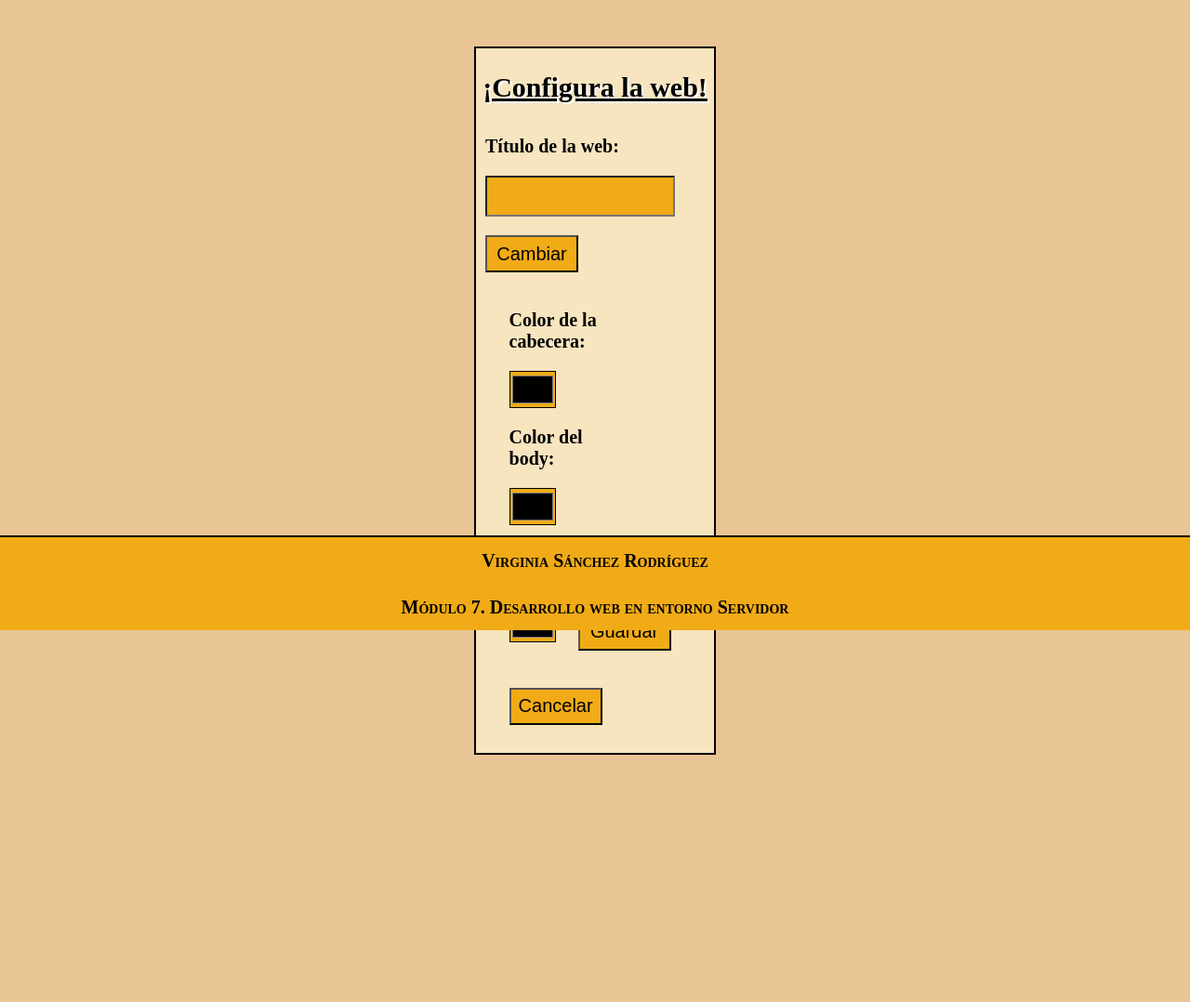
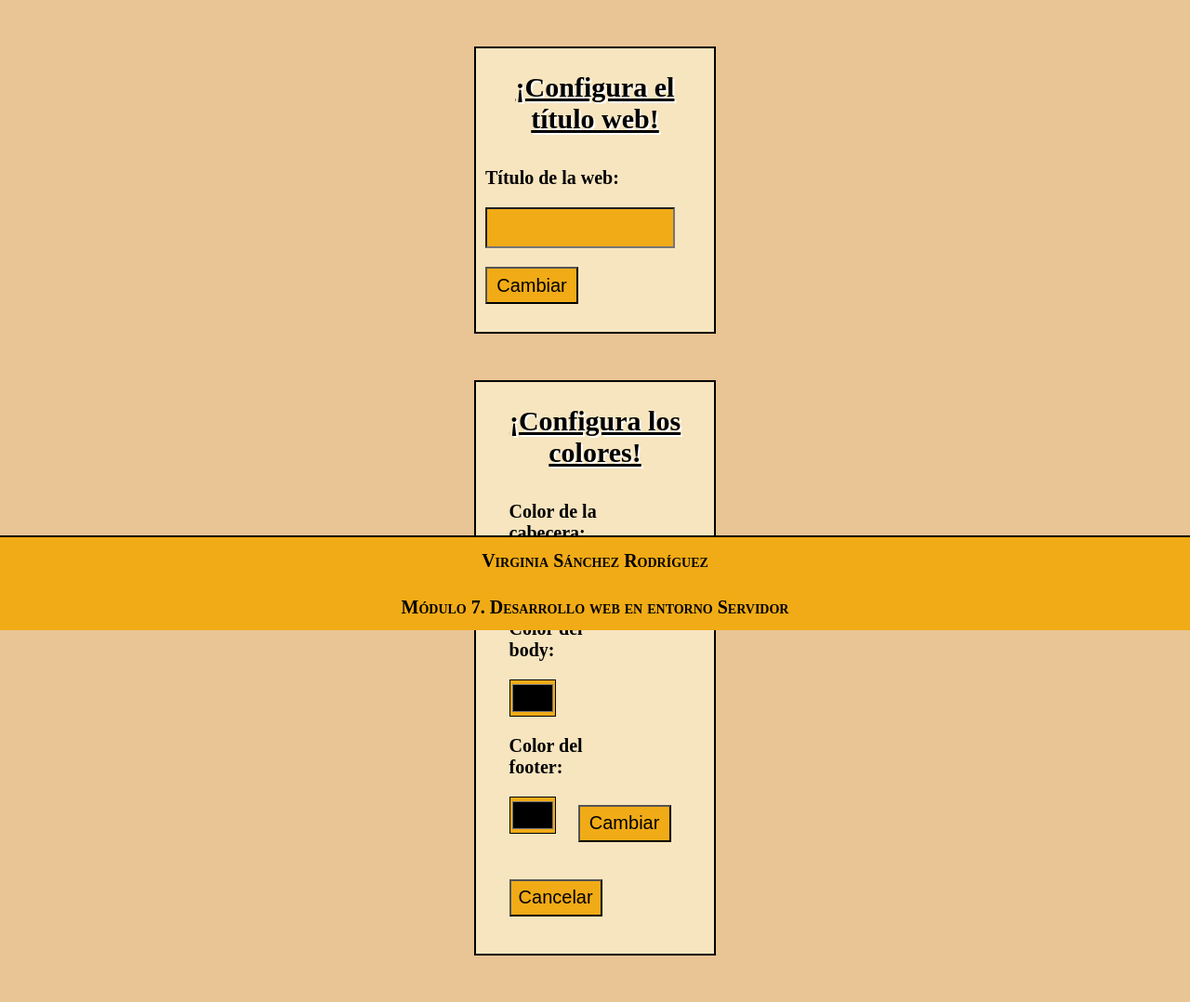
Before and after one commit to vsanchezrod/CRUD_PHP, a PHP site: page /formularioConfiguracion.php in a window 1280 px wide. Shown: the part 122-1200 px from the top of the page at 93% size. Before the commit the page ends 934 px from the top, so only its background shows below. Run offline with PHP 8.4, Linux system fonts and the light colour scheme; the visitor is signed in with stand-in values (Sample User, id 1).

Commit message:
Retocando código

```diff
--- a/cabecera.php
+++ b/cabecera.php
@@ -2,8 +2,20 @@
 <!DOCTYPE html>
 <html lang="en">
 <head>
+
+<?php
+
+	if(isset($_POST['tituloNuevo'])){
+		$title = $_POST['tituloNuevo'];
+	}
+	else {
+		$title = "PAC SERVIDOR";
+	}
+
+?>
+
 	<meta charset="UTF-8">
-	<title>UF3 PAC1</title>
+	<title><?php echo $title;?></title>
 	<link rel="stylesheet" href="css/estilos.css">
 	<script	type="text/javascript" src="js/jquery-3.3.1.min.js"></script>
 	<script type="text/javascript" src="js/javascript.js"></script>
@@ -17,13 +29,13 @@
 
 			// Iniciar o Renaudar sesión en el caso de que la hubiera
 			session_start();
+			include 'consultas.php';
 
 			/* Se comprueba en la cabecera si están llegando por POST datos desde el login
 			con el fin de iniciar sesion y mostrar unos contenidos u otros*/
 			if (isset($_POST['emailLogin'])) {
-				include 'consultas.php';
+
 				$usuario = comprobarUsuario($_POST['emailLogin'], $_POST['contrasena']);
-
 				// Si se encuentra usuario registrado
 				if ($usuario != 0) {
 					// Se almacena en la variable superglobal el email del usuario
@@ -46,7 +58,6 @@
 					// Si NO hay session abierta del usuario:
 					if(!isset($_SESSION['usuario'])){ ?>
 						<button><a href="login.php">LOGIN</a></button>
-						<!--<button onclick="abrirVentana()">LOGIN</button>-->
 						<li><a href="index.php">INICIO</a></li>
 					<?php }
 
--- a/contenido.php
+++ b/contenido.php
@@ -2,16 +2,14 @@
 
 	if(isset($_GET['logout'])){
 		if ($_GET['logout'] == "1") {
-			session_start();
 			session_destroy();
 			header ("Location:index.php");
 		}
 	}
 
-	/*NUEVO GENERACIÓN DE ARCHIVOS XML Y TXT*/
+	/* GENERACIÓN DE ARCHIVOS XML Y TXT*/
 	if (!empty ($_GET['archivo'])) {
 
-		include 'consultas.php';
 		if ($_GET['archivo'] == "xml") {
 			crearXML();
 			echo "<H3 class='fade'>Archivo XML generado. <a href='xml/usuarios.xml' download> Descargar!</a></H3></br>";
@@ -26,4 +24,5 @@
 	// Se elimina todo el código que mostraba la tabla de usuarios, y se incluyen las noticias en el contenido principal
 	include 'noticias.php';
 
+
 ?>
--- a/css/estilos.css
+++ b/css/estilos.css
@@ -240,29 +240,31 @@ label {
 	margin-left: 12.5%;
 }
 
-#formularioConfig {
+#formularioConfig, #formularioConfigColor {
 	width: 20%;
 	height: auto;
 }
 
-#formularioConfig #colores {
+#formularioConfigColor #colores {
 	width: 80%;
 	margin-left: 10%;
+	margin-bottom: 10px;
 }
 
-#formularioConfig .inputColor{
+#formularioConfigColor .inputColor{
 	display: inline-block;
+	margin-left: 20	px;
 	width: 20%;
 }
 
-#formularioConfig label{
+#formularioConfig label, #formularioConfigColor label {
 	display: inline-block;
 	width: 60%;
 	margin: 10px;
 	font-size: 20px;
 }
 
-#formularioConfig .enviar, #formularioConfig .cancelar{
+#formularioConfig .enviar, #formularioConfig .cancelar, #formularioConfigColor .enviar, #formularioConfigColor .cancelar {
 	display: inline-block;
 	margin-left: 10px;
 	margin-top: 10px;
@@ -270,7 +272,7 @@ label {
 	width: 100px;
 }
 
-#formularioConfig h4 {
+#formularioConfig h4, #formularioConfigColor h4 {
 	text-align: center;
 	padding: 5px;
 	margin: 20px auto;
@@ -280,7 +282,7 @@ label {
 	text-decoration: underline;
 }
 
-#formularioConfig .inputColor {
+#formularioConfigColor .inputColor {
 	width: 50px;
 }
 
--- a/formularioConfiguracion.php
+++ b/formularioConfiguracion.php
@@ -1,17 +1,37 @@
 <?php
 	//Se incluye la cabecera.php
     include 'cabecera.php';
+
+    // NUEVO - Si no hay sesion iniciada se redirige al index
+	if(!isset($_SESSION['usuario'])){
+		header ("Location: login.php");
+	}
+
+    // Variables que contienen los colores de las distintas partes de la web
+    $cabeceraColor = '#F1AB16';
+    $bodyColor = 'rgb(233, 196, 149)';
+    $piecolor = '#F1AB16';
+
 ?>
 
+<!--Se crean dos formularios distintos para modificar diferentes aspectos de la web -->
+
+<!-- Formulario para modificar el título -->
 <form class="formulario" id="formularioConfig" action="index.php" method="POST">
 
-    <h4>¡Configura la web!</h4>
+    <h4>¡Configura el título web!</h4>
 
     <label for="tituloConfig">Título de la web:</label>
-    <input id="newTitle" name="tituloConfig" type="text">
-    <input class="enviar" type="button" value="Cambiar">
+    <input id="newTitle" name="tituloNuevo" type="text">
+    <input class="enviar" type="submit" value="Cambiar">
+</form>
 
+<!-- Formulario para modificar los colores -->
+<form class="formulario" id="formularioConfigColor" action="index.php" method="POST">
+
+    <h4>¡Configura los colores!</h4>
     <div id="colores">
+
         <label for="cabeceraConfig">Color de la cabecera:</label>
         <input class="inputColor" name="cabeceraConfig" type="color" >
 
@@ -21,12 +41,13 @@
         <label for="pieConfig">Color del footer:</label>
         <input class="inputColor" name="pieConfig" type="color">
 
-        <input class="enviar" type="submit" value="Guardar">
+        <input class="enviar" type="submit" value="Cambiar">
         <a href="index.php"><input class="cancelar" type="button" value="Cancelar"></a>
     </div>
+
 </form>
 
-    <?php
+<?php
     //Se incluye el pie.php
     include 'pie.php';
 ?>
--- a/formularioUsuario.php
+++ b/formularioUsuario.php
@@ -2,7 +2,6 @@
 
 	//Se incluye la cabecera.php
 	include 'cabecera.php';
-	include 'consultas.php';
 
 	// NUEVO - Si no hay sesion iniciada se redirige al index
 	if(!isset($_SESSION['usuario'])){
--- a/slider.php
+++ b/slider.php
@@ -2,7 +2,6 @@
 
 	<?php
 		// Se guarda el array resultado con todas las imágenes en una variable
-		include 'consultas.php';
 		$imagenes = leerImgBBDD();
 
 		mostrarImg($imagenes);
```
Also changed, not shown: menuUsuarios.php (+0 -24 lines), consultas.php (line endings or trailing spaces).
